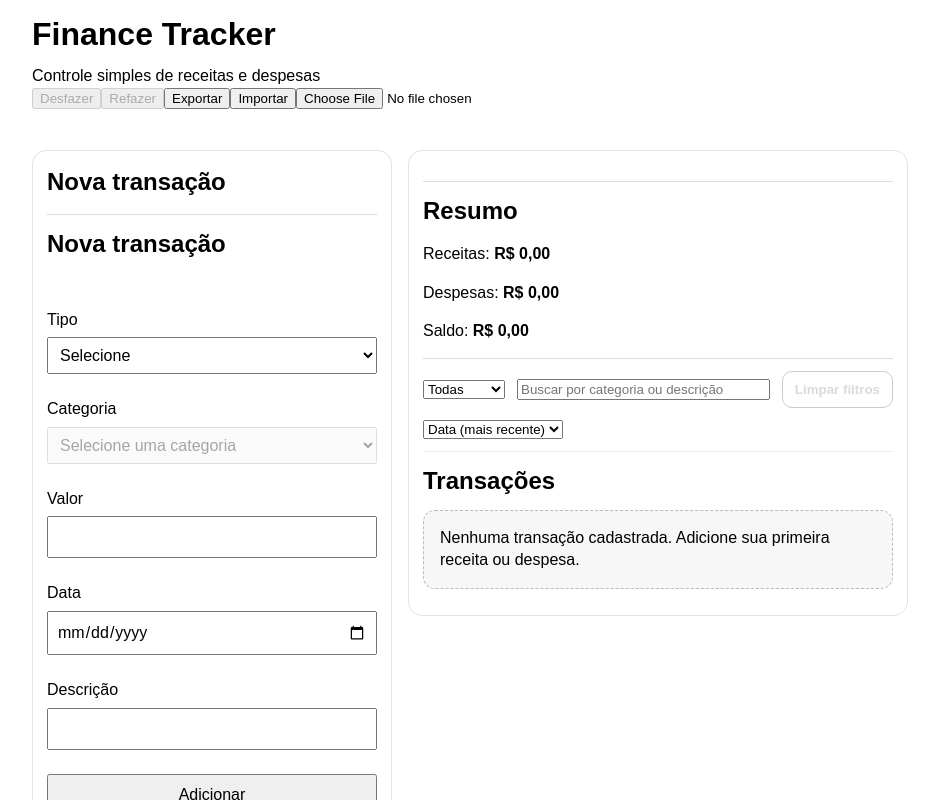
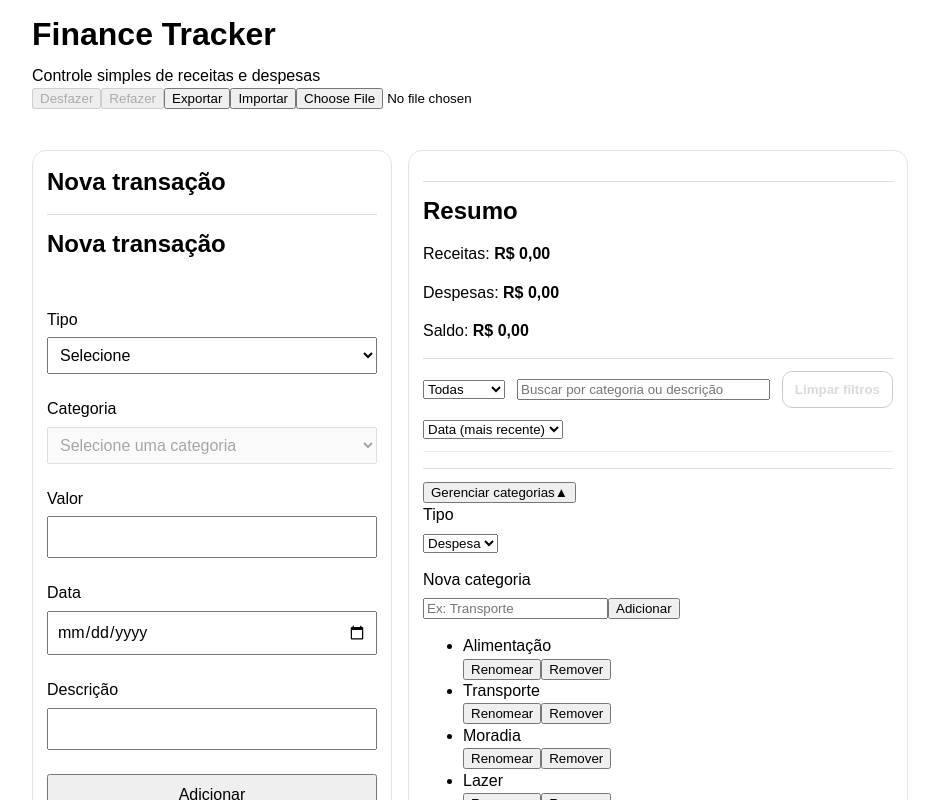
Before and after one commit to DMGSBZR/finance-tracker-vue, a Vue app in the folder finance-tracker-vue/: page / in a window 1280 px wide. Shown: the top 800 px of the page, without its empty margins (170-1109 px from the left). Built offline with nearby package versions, Linux system fonts and the light colour scheme.

Commit message:
feat(ui): tornar painel de categorias colapsável com estado persistido

```diff
--- a/finance-tracker-vue/src/App.vue
+++ b/finance-tracker-vue/src/App.vue
@@ -1,7 +1,7 @@
 <script setup>
 import { ref, computed, watch, onMounted, onBeforeUnmount } from "vue";
 import { TRANSACTION_TYPES } from "./domain/transactionTypes";
-import { CATEGORIES } from "./domain/categories";
+import { useCategoriesCatalog } from "./composables/useCategoriesCatalog";
 
 import SummaryCards from "./components/SummaryCards.vue";
 import TransactionForm from "./components/TransactionForm.vue";
@@ -19,20 +19,17 @@ import {
 /* ======================================================
  * 0) Migração/normalização
  * ====================================================== */
-function migrateTransactions(raw) {
-  // legado: array direto
+function migrateTransactions(raw, categoriesByType) {
   if (Array.isArray(raw)) {
-    const normalized = normalizeTransactionsList(raw);
+    const normalized = normalizeTransactionsList(raw, categoriesByType);
     return { version: TRANSACTIONS_SCHEMA_VERSION, transactions: normalized };
   }
 
-  // formato novo
   if (raw && typeof raw === "object") {
-    const normalized = normalizeTransactionsList(raw.transactions);
+    const normalized = normalizeTransactionsList(raw.transactions, categoriesByType);
     return { version: TRANSACTIONS_SCHEMA_VERSION, transactions: normalized };
   }
 
-  // nada salvo
   return { version: TRANSACTIONS_SCHEMA_VERSION, transactions: [] };
 }
 
@@ -43,9 +40,16 @@ const STORAGE_KEY = "finance-tracker-transactions";
 
 // storageRaw é APENAS infra (pode vir legado: array / ou novo: {version, transactions})
 const storageRaw = useLocalStorage(STORAGE_KEY, null);
+const {
+  catalogRef,
+  categoriesByType,
+  addCategory,
+  removeCategory,
+  renameCategory,
+} = useCategoriesCatalog();
 
 // migra/normaliza uma vez ao carregar
-const migrated = migrateTransactions(storageRaw.value);
+const migrated = migrateTransactions(storageRaw.value, categoriesByType.value);
 
 // fonte de verdade do app: SEMPRE um array normalizado
 const transactions = ref(migrated.transactions);
@@ -100,18 +104,18 @@ const undoStack = ref([]); // snapshots (arrays de tx)
 const redoStack = ref([]);
 const HISTORY_LIMIT = 50;
 
-function cloneSnapshot(list) {
-  return JSON.parse(JSON.stringify(list));
+function cloneSnapshot() {
+  return JSON.parse(
+    JSON.stringify({
+      transactions: transactions.value,
+      categories: catalogRef.value, // <- o catálogo inteiro (storage)
+    })
+  );
 }
 
-function pushUndo(snapshotBeforeChange) {
-  undoStack.value.push(snapshotBeforeChange);
-
-  if (undoStack.value.length > HISTORY_LIMIT) {
-    undoStack.value.shift();
-  }
-
-  // mudança nova invalida redo
+function pushUndo(stateBeforeChange) {
+  undoStack.value.push(stateBeforeChange);
+  if (undoStack.value.length > HISTORY_LIMIT) undoStack.value.shift();
   redoStack.value = [];
 }
 
@@ -121,11 +125,13 @@ const canRedo = computed(() => redoStack.value.length > 0);
 function undo() {
   if (!canUndo.value) return;
 
-  const current = cloneSnapshot(transactions.value);
+  const current = cloneSnapshot();
   const previous = undoStack.value.pop();
 
   redoStack.value.push(current);
-  transactions.value = previous;
+
+  transactions.value = previous.transactions;
+  catalogRef.value = previous.categories;
 
   showFeedback("Desfez a última ação");
 }
@@ -133,11 +139,13 @@ function undo() {
 function redo() {
   if (!canRedo.value) return;
 
-  const current = cloneSnapshot(transactions.value);
+  const current = cloneSnapshot();
   const next = redoStack.value.pop();
 
   undoStack.value.push(current);
-  transactions.value = next;
+
+  transactions.value = next.transactions;
+  catalogRef.value = next.categories;
 
   showFeedback("Refez a última ação");
 }
@@ -202,10 +210,101 @@ const searchText = ref("");
 const sortBy = ref("date-desc");
 const removingIds = ref(new Set());
 
+const categoriesPanelOpen = useLocalStorage(
+  "finance-tracker:categories-panel-open",
+  true
+);
+
+function toggleCategoriesPanel() {
+  categoriesPanelOpen.value = !categoriesPanelOpen.value;
+}
+
+
 function clearFilters() {
   filterType.value = "all";
   searchText.value = "";
   sortBy.value = "date-desc";
+}
+
+const manageType = ref(TRANSACTION_TYPES.EXPENSE);
+const newCategoryName = ref("");
+
+const managedList = computed(() => {
+  return categoriesByType.value?.[manageType.value] ?? [];
+});
+
+function handleAddCategory() {
+  const name = newCategoryName.value.trim();
+
+  if (!name) {
+    showFeedback("Informe um nome de categoria", "error");
+    return;
+  }
+
+  const before = cloneSnapshot();
+
+  addCategory(manageType.value, name);
+
+  // garante consistência de domínio (categoria por tipo)
+  transactions.value = normalizeTransactionsList(
+    transactions.value,
+    categoriesByType.value
+  );
+
+  pushUndo(before);
+
+  newCategoryName.value = "";
+  showFeedback("Categoria adicionada");
+}
+
+function handleRemoveCategory(name) {
+  const confirmed = window.confirm(`Remover a categoria "${name}"?`);
+  if (!confirmed) return;
+
+  const before = cloneSnapshot();
+
+  removeCategory(manageType.value, name);
+
+  // remove categorias inválidas das transações
+  transactions.value = normalizeTransactionsList(
+    transactions.value,
+    categoriesByType.value
+  );
+
+  pushUndo(before);
+  showFeedback("Categoria removida");
+}
+
+function handleRenameCategory(oldName) {
+  const next = window.prompt("Novo nome da categoria:", oldName);
+  if (next == null) return;
+
+  const newName = next.trim();
+  if (!newName) {
+    showFeedback("Nome inválido", "error");
+    return;
+  }
+
+  const before = cloneSnapshot();
+
+  renameCategory(manageType.value, oldName, newName);
+
+  // atualiza transações que usavam a categoria antiga
+  transactions.value = transactions.value.map((tx) => {
+    if (tx.type === manageType.value && tx.category === oldName) {
+      return { ...tx, category: newName };
+    }
+    return tx;
+  });
+
+  // revalida no final
+  transactions.value = normalizeTransactionsList(
+    transactions.value,
+    categoriesByType.value
+  );
+
+  pushUndo(before);
+  showFeedback("Categoria renomeada");
 }
 
 /* ======================================================
@@ -213,19 +312,20 @@ function clearFilters() {
  * ====================================================== */
 function handleSubmit() {
   const wasEditing = !!editingId.value;
-  const before = cloneSnapshot(transactions.value);
+    const before = cloneSnapshot();
 
-  submitTransaction();
+    submitTransaction();
 
-  if (Object.keys(errors.value).length === 0) {
-    pushUndo(before);
+    if (Object.keys(errors.value).length === 0) {
+      pushUndo(before);
+    }
     showFeedback(
       wasEditing
         ? "Transação atualizada com sucesso"
         : "Transação adicionada com sucesso"
     );
   }
-}
+
 
 function handleEdit(tx) {
   editTx(tx);
@@ -240,7 +340,7 @@ async function handleDelete(id) {
   removingIds.value.add(id);
   await new Promise((resolve) => setTimeout(resolve, 160));
 
-  const before = cloneSnapshot(transactions.value);
+  const before = cloneSnapshot();
 
   deleteTx(id);
 
@@ -289,7 +389,7 @@ const visibleTransactions = computed(() => {
 
 const availableCategories = computed(() => {
   if (!form.value.type) return [];
-  return CATEGORIES[form.value.type] ?? [];
+  return categoriesByType.value?.[form.value.type] ?? [];
 });
 
 /* ======================================================
@@ -403,9 +503,9 @@ async function handleImportFileChange(event) {
       return;
     }
 
-    const normalized = normalizeTransactionsList(rawList);
+    const normalized = normalizeTransactionsList(rawList, categoriesByType.value);
 
-    const before = cloneSnapshot(transactions.value);
+    const before = cloneSnapshot();
 
     transactions.value = normalized;
     pushUndo(before);
@@ -506,6 +606,70 @@ async function handleImportFileChange(event) {
             @clear="clearFilters"
           />
 
+<div class="panel-divider"></div>
+
+<section class="categories-manager" aria-label="Gerenciar categorias">
+  <button
+    class="categories-toggle"
+    type="button"
+    @click="toggleCategoriesPanel"
+    :aria-expanded="categoriesPanelOpen"
+  >
+    <span>Gerenciar categorias</span>
+    <span aria-hidden="true">
+      {{ categoriesPanelOpen ? "▲" : "▼" }}
+    </span>
+  </button>
+
+  <div v-show="categoriesPanelOpen">
+    <div class="field">
+      <label for="manageType">Tipo</label>
+      <select id="manageType" v-model="manageType">
+        <option :value="TRANSACTION_TYPES.INCOME">Receita</option>
+        <option :value="TRANSACTION_TYPES.EXPENSE">Despesa</option>
+      </select>
+    </div>
+
+    <div class="field">
+      <label for="newCategory">Nova categoria</label>
+
+      <div class="row">
+        <input
+          id="newCategory"
+          type="text"
+          v-model="newCategoryName"
+          placeholder="Ex: Transporte"
+        />
+        <button type="button" @click="handleAddCategory">Adicionar</button>
+      </div>
+    </div>
+
+    <div
+      v-if="managedList.length === 0"
+      class="ui-state"
+      role="status"
+      aria-live="polite"
+    >
+      Nenhuma categoria cadastrada para este tipo.
+    </div>
+
+    <ul v-else class="categories-list">
+      <li v-for="cat in managedList" :key="cat" class="categories-item">
+        <span>{{ cat }}</span>
+
+        <div class="actions">
+          <button type="button" @click="handleRenameCategory(cat)">
+            Renomear
+          </button>
+          <button type="button" @click="handleRemoveCategory(cat)">
+            Remover
+          </button>
+        </div>
+      </li>
+    </ul>
+  </div>
+</section>
+
           <div class="panel-divider"></div>
 
           <h2 class="panel-title">Transações</h2>
--- /dev/null
+++ b/finance-tracker-vue/src/composables/useCategoriesCatalog.js
@@ -0,0 +1,109 @@
+import { computed } from "vue";
+import { useLocalStorage } from "./useLocalStorage";
+import { TRANSACTION_TYPES } from "../domain/transactionTypes";
+import { CATEGORIES as DEFAULT_CATEGORIES } from "../domain/categories";
+
+const CATEGORIES_SCHEMA_VERSION = 1;
+const STORAGE_KEY = "finance-tracker-categories";
+
+function normalizeCatalog(raw) {
+  // legado: nada salvo
+  if (raw == null) {
+    return {
+      version: CATEGORIES_SCHEMA_VERSION,
+      categories: {
+        [TRANSACTION_TYPES.INCOME]: [...DEFAULT_CATEGORIES[TRANSACTION_TYPES.INCOME]],
+        [TRANSACTION_TYPES.EXPENSE]: [...DEFAULT_CATEGORIES[TRANSACTION_TYPES.EXPENSE]],
+      },
+    };
+  }
+
+  // formato novo esperado
+  if (raw && typeof raw === "object" && raw.categories && typeof raw.categories === "object") {
+    const income = Array.isArray(raw.categories[TRANSACTION_TYPES.INCOME])
+      ? raw.categories[TRANSACTION_TYPES.INCOME].map(String)
+      : [...DEFAULT_CATEGORIES[TRANSACTION_TYPES.INCOME]];
+
+    const expense = Array.isArray(raw.categories[TRANSACTION_TYPES.EXPENSE])
+      ? raw.categories[TRANSACTION_TYPES.EXPENSE].map(String)
+      : [...DEFAULT_CATEGORIES[TRANSACTION_TYPES.EXPENSE]];
+
+    return {
+      version: CATEGORIES_SCHEMA_VERSION,
+      categories: {
+        [TRANSACTION_TYPES.INCOME]: income,
+        [TRANSACTION_TYPES.EXPENSE]: expense,
+      },
+    };
+  }
+
+  // formato legado estranho: reseta com defaults
+  return {
+    version: CATEGORIES_SCHEMA_VERSION,
+    categories: {
+      [TRANSACTION_TYPES.INCOME]: [...DEFAULT_CATEGORIES[TRANSACTION_TYPES.INCOME]],
+      [TRANSACTION_TYPES.EXPENSE]: [...DEFAULT_CATEGORIES[TRANSACTION_TYPES.EXPENSE]],
+    },
+  };
+}
+
+function dedupeAndSort(list) {
+  const cleaned = list
+    .map((x) => String(x).trim())
+    .filter((x) => x.length > 0);
+
+  return Array.from(new Set(cleaned)).sort((a, b) => a.localeCompare(b));
+}
+
+export function useCategoriesCatalog() {
+  const storage = useLocalStorage(STORAGE_KEY, null);
+  const normalized = normalizeCatalog(storage.value);
+
+  // regrava se necessário
+  const needsRewrite =
+    storage.value == null ||
+    !storage.value.categories ||
+    Number(storage.value.version) !== CATEGORIES_SCHEMA_VERSION;
+
+  if (needsRewrite) {
+    storage.value = normalized;
+  }
+
+  const categoriesByType = computed(() => storage.value.categories);
+
+  function addCategory(type, name) {
+    const current = storage.value.categories?.[type] ?? [];
+    const next = dedupeAndSort([...current, name]);
+    storage.value = {
+      ...storage.value,
+      categories: { ...storage.value.categories, [type]: next },
+    };
+  }
+
+  function removeCategory(type, name) {
+    const current = storage.value.categories?.[type] ?? [];
+    const next = current.filter((c) => c !== name);
+    storage.value = {
+      ...storage.value,
+      categories: { ...storage.value.categories, [type]: next },
+    };
+  }
+
+  function renameCategory(type, oldName, newName) {
+    const current = storage.value.categories?.[type] ?? [];
+    const replaced = current.map((c) => (c === oldName ? newName : c));
+    const next = dedupeAndSort(replaced);
+    storage.value = {
+      ...storage.value,
+      categories: { ...storage.value.categories, [type]: next },
+    };
+  }
+
+  return {
+    catalogRef: storage,
+    categoriesByType,
+    addCategory,
+    removeCategory,
+    renameCategory,
+  };
+}
--- a/finance-tracker-vue/src/domain/normalizeTransactions.js
+++ b/finance-tracker-vue/src/domain/normalizeTransactions.js
@@ -31,7 +31,7 @@ if (t === "EXPENSE") return TRANSACTION_TYPES.EXPENSE;
  * Aqui vamos retornar "" para não mascarar dado errado.
  */
 function normalizeCategory(type, rawCategory) {
-  const allowed = CATEGORIES[type] ?? [];
+  const allowed = categoriesByType?.[type] ?? [];
   if (!rawCategory) return "";
   return allowed.includes(rawCategory) ? rawCategory : "";
 }
@@ -94,7 +94,7 @@ function normalizeOne(raw) {
  * - Remove itens inválidos (não-objeto)
  * - Normaliza campos
  */
-export function normalizeTransactionsList(rawList) {
+export function normalizeTransactionsList(rawList, categoriesByType = CATEGORIES) {
   if (!Array.isArray(rawList)) return [];
 
   return rawList
```
